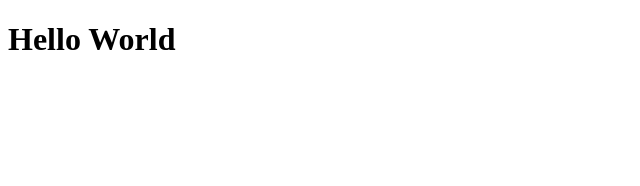
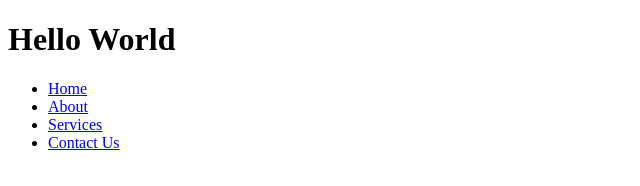
Before and after one commit to danielchikaka/gitdemo, a plain HTML site: page index.html in a window 1280 px wide. Shown: the whole page, without its empty margins (0-640 px from the left). Drawn offline with Linux system fonts and the light colour scheme.

Commit message:
Nav has been added

```diff
--- a/index.html
+++ b/index.html
@@ -9,6 +9,14 @@
 <body>
     <div class="container">
         <h1>Hello World</h1>
+        <nav id="menu">
+            <ul>
+                <li><a href="#">Home</a></li>
+                <li><a href="#">About</a></li>
+                <li><a href="#">Services</a></li>
+                <li><a href="#">Contact Us</a></li>
+            </ul>
+        </nav>
     </div>
     <!-- /.container -->
 </body>
```
